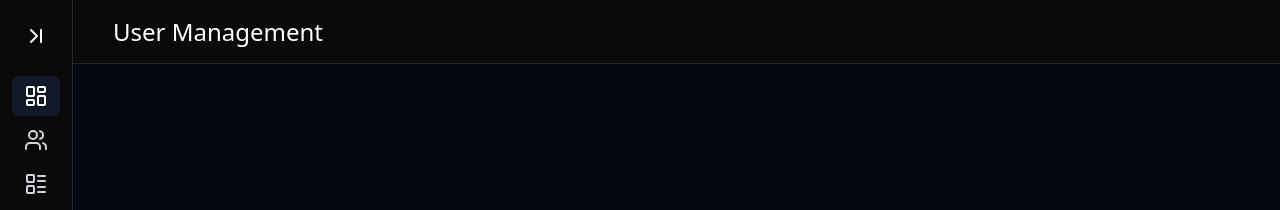
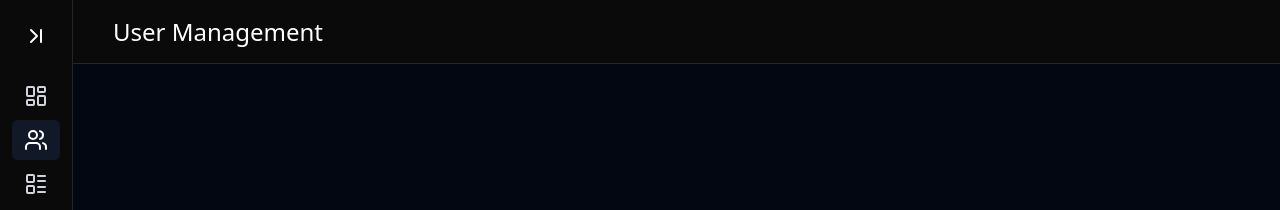
Before and after one commit to rishal-ERPGULF/control-panel, a React (Vite) app: page /users in a window 1280 px wide. Shown: the top 210 px of the page. Built offline with nearby package versions, Linux system fonts and the light colour scheme; no server answers; sample sign-in values are in the browser's storage.

Commit message:
sidebar button active fix

```diff
--- a/src/components/ui/SideBarItem.tsx
+++ b/src/components/ui/SideBarItem.tsx
@@ -6,16 +6,14 @@ interface Props {
   icon: React.ReactNode;
   text: string;
   active: boolean;
-  handleItemClick: (text: string) => void;
 }
 
-const SideBarItem = ({ path, icon, text, active, handleItemClick }: Props) => {
+const SideBarItem = ({ path, icon, text, active }: Props) => {
   const isOpen = useSelector(selectSideBar);
   const navigate = useNavigate();
   return (
     <li
       onClick={() => {
-        handleItemClick(text);
         navigate(path);
       }}
       className={`relative flex justify-center items-center py-2 my-1 font-medium rounded-md cursor-pointer transition-colors group ${
--- a/src/layout/RootLayout.tsx
+++ b/src/layout/RootLayout.tsx
@@ -1,15 +1,11 @@
 import SideBar from "@/components/ui/SideBar";
 import SideBarItem from "@/components/ui/SideBarItem";
 import { LayoutDashboard, Users, LayoutList } from "lucide-react";
-import { useState } from "react";
-import { Outlet } from "react-router-dom";
+import { Outlet, useLocation } from "react-router-dom";
 import { ModeToggle } from "@/components/ui/ModeToggle";
 
 const RootLayout = () => {
-  const [activeItem, setActiveItem] = useState("Dashboard");
-  const handleItemClick = (text: string) => {
-    setActiveItem(text);
-  };
+  const currentPath = useLocation().pathname;
   return (
     <div className="flex">
       <div className="absolute right-4 bottom-4">
@@ -20,22 +16,19 @@ const RootLayout = () => {
           path="/"
           text="Dashboard"
           icon={<LayoutDashboard />}
-          active={activeItem === "Dashboard"}
-          handleItemClick={handleItemClick}
+          active={currentPath === "/"}
         />
         <SideBarItem
           path="/users"
           text="Users"
           icon={<Users />}
-          active={activeItem === "Users"}
-          handleItemClick={handleItemClick}
+          active={currentPath === "/users"}
         />
         <SideBarItem
           path="/bids"
           text="Bids"
           icon={<LayoutList />}
-          active={activeItem === "Bids"}
-          handleItemClick={handleItemClick}
+          active={currentPath === "/bids"}
         />
       </SideBar>
       <div className="flex-1">
```
